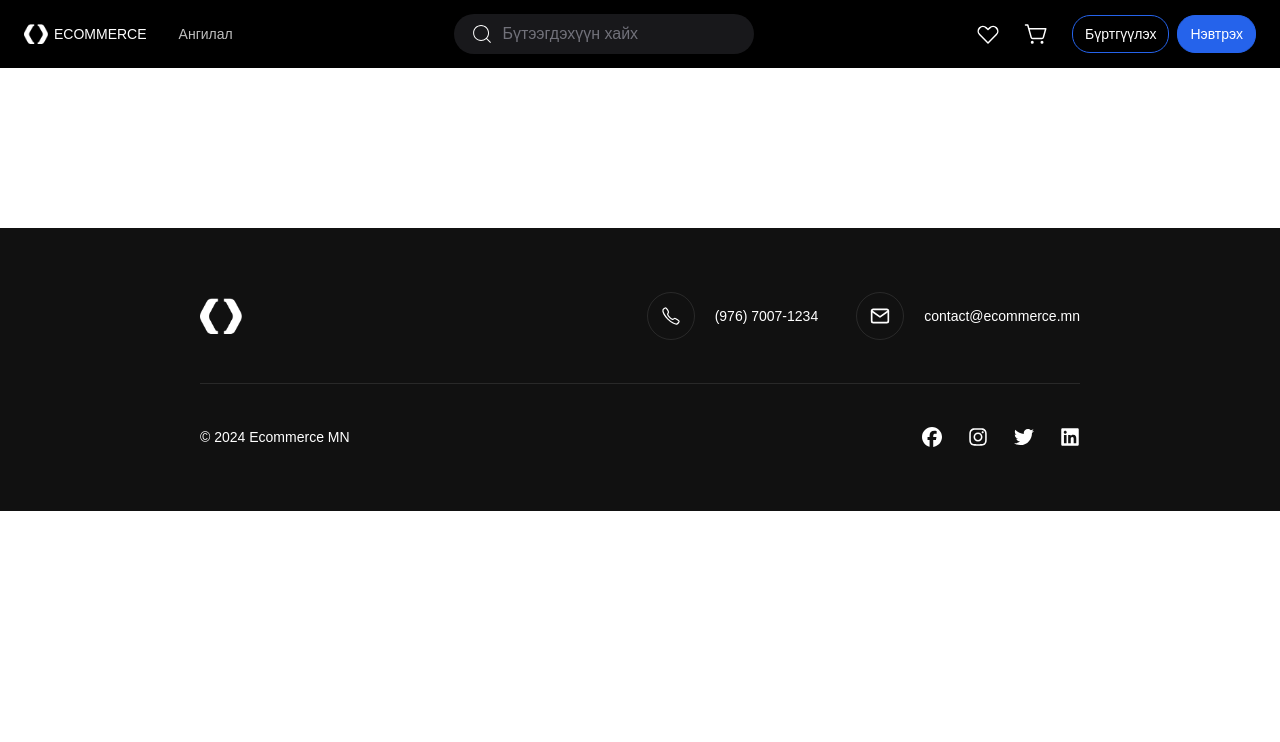
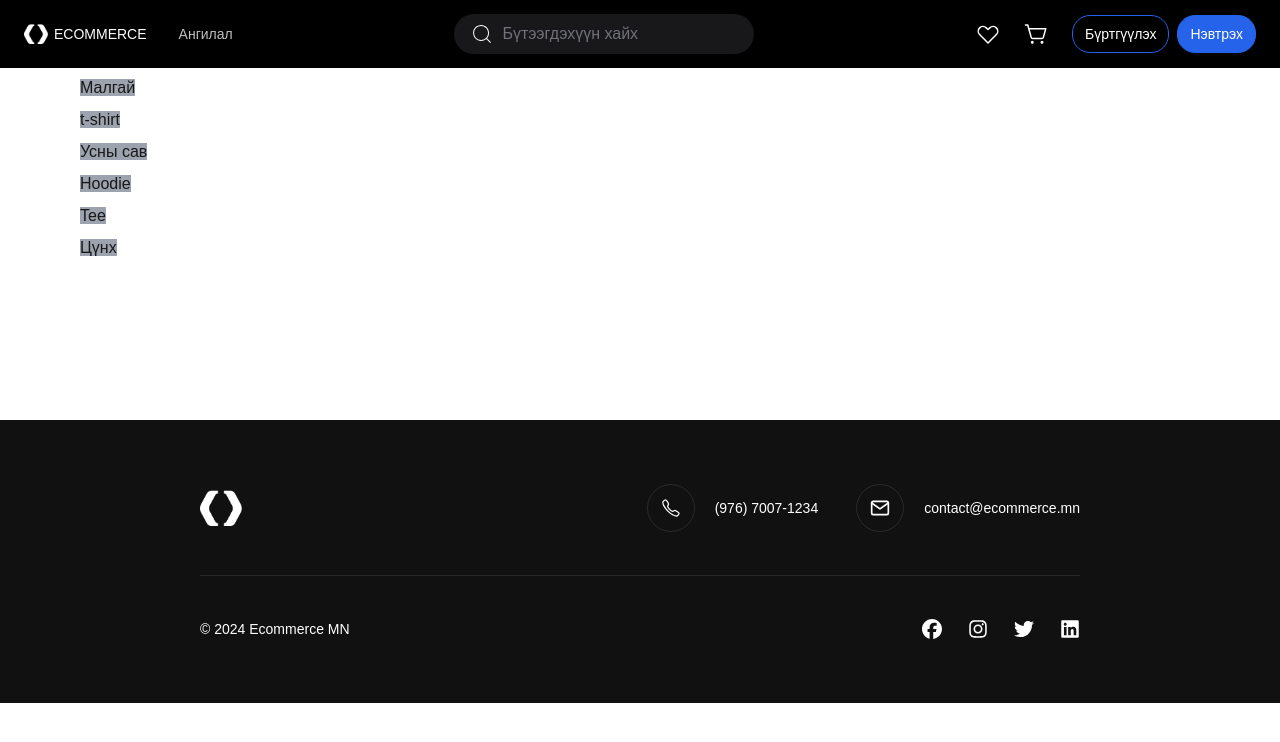
Before and after one commit to 24L-MP1D/TEAM-2, a Next.js app in the folder frontend/: page / in a window 1280 px wide. Shown: the top 742 px of the page. Built offline with nearby package versions, Linux system fonts and the light colour scheme.

Commit message:
add changes items category

```diff
--- a/frontend/app/layout.tsx
+++ b/frontend/app/layout.tsx
@@ -39,7 +39,7 @@ export default function RootLayout({
               {/* //components */}
 
             </div>
-
+          <ItemsCategory/>
           <Footer />
         </div>
       </body>
--- a/frontend/components/items-category.tsx
+++ b/frontend/components/items-category.tsx
@@ -3,16 +3,14 @@ import { Label } from "@/components/ui/label"
 import { RadioGroup, RadioGroupItem } from "@/components/ui/radio-group"
 import Link from 'next/link';
 export default function ItemsCategory() {
+    return  categoryItem.map(item =>
+        <div className="w-[200px] bg-slay-300 ml-20 mt-2">
 
-    return categoryItem.map(item =>
-        <div className="w-[200px] bg-slay-300 bg">
-            <h1 className="font-bold mb-3">Ангилал </h1>
             <Link className="bg-gray-400 mx-auto"
                 href={item.slug}>{item.title}
             </Link>
         </div>
     )
-
     // <div className=" w-[200px] mt-5 ml-20 rounded ">
     //     <aside className="w-[200px] bg-slay-300 bg">
     //         <h1 className="font-bold mb-3">Ангилал </h1>
```
